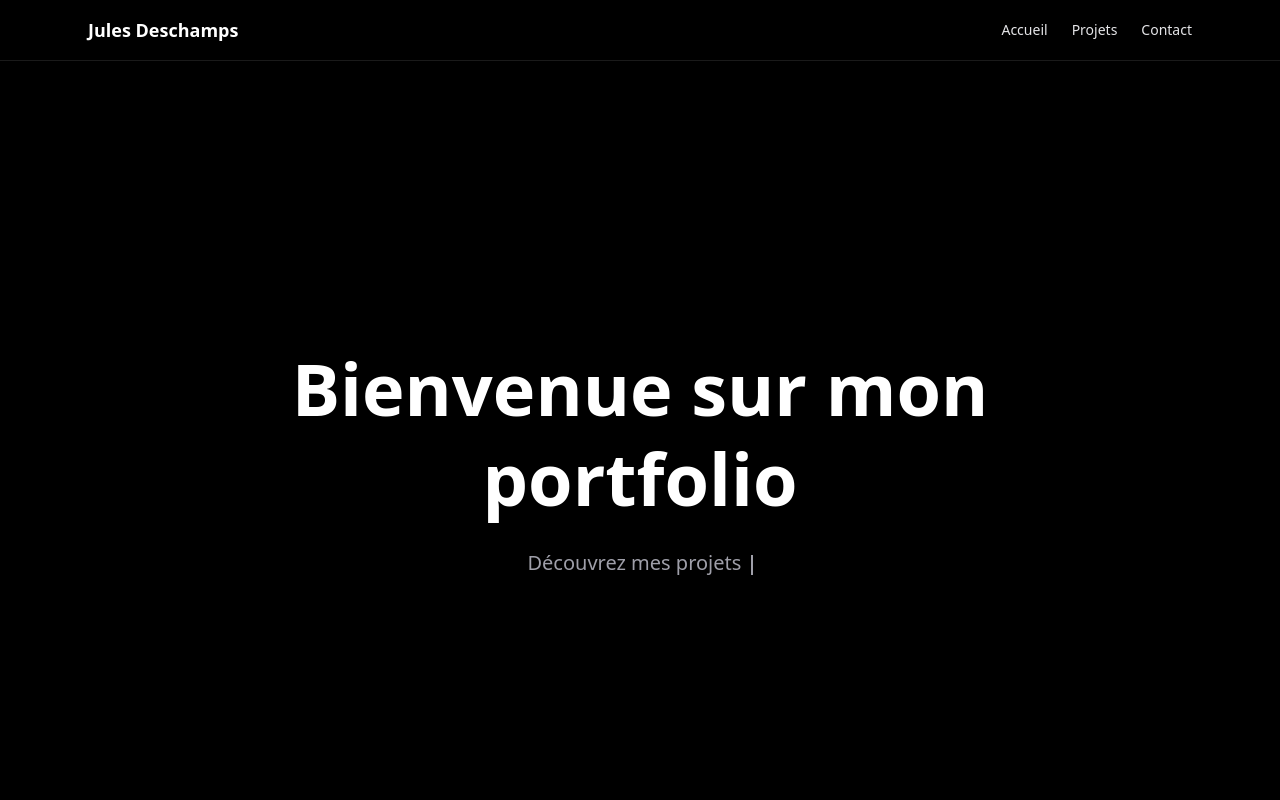
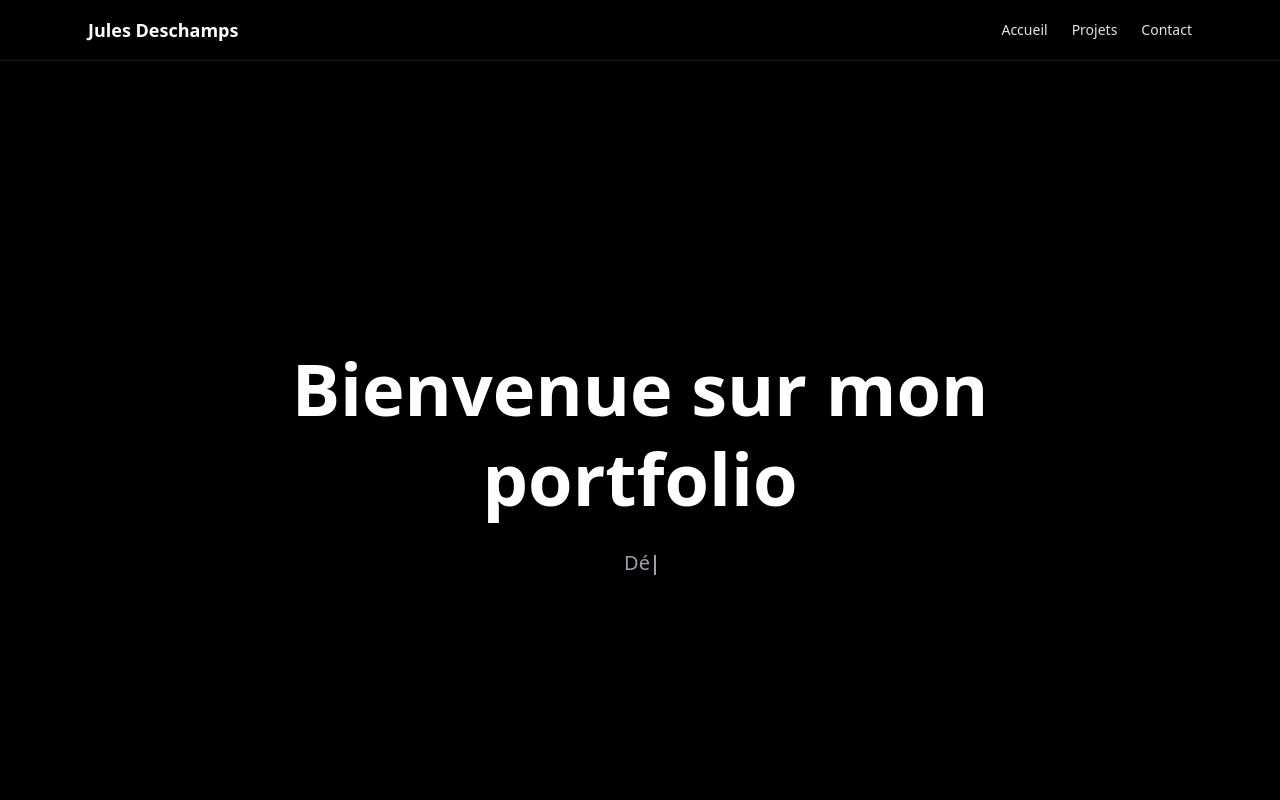
Before and after one commit to julesdeschamps24/portfolio, a Next.js app: page / in a window 1280 px wide. Shown: the top 800 px of the page. Built offline with nearby package versions, Linux system fonts and the light colour scheme; no server answers.

Commit message:
upgrade UX by adjusting animation for typewrite

```diff
--- a/app/page.tsx
+++ b/app/page.tsx
@@ -134,19 +134,19 @@ export default function Home() {
                 <h1 className="text-5xl md:text-7xl font-bold leading-tight">
                   <TypewriterText
                     text="Bienvenue sur mon portfolio"
-                    speed={120}
-                    delay={500}
+                    speed={100}
+                    delay={1200}
                     showCursor={true}
                     hideCursorWhenDone={true}
                     accelerate={true}
-                    minSpeed={82}
+                    minSpeed={72}
                   />
                 </h1>
                 <p className="text-lg md:text-xl leading-8 text-zinc-400">
                   <TypewriterText
                     text="Découvrez mes projets et compétences"
                     speed={60}
-                    delay={3300}
+                    delay={4400}
                     showCursor={true}
                     accelerate={true}
                     minSpeed={50}
```
Also changed, not shown: 1 other file (tests, documents, lock files or other folders).
